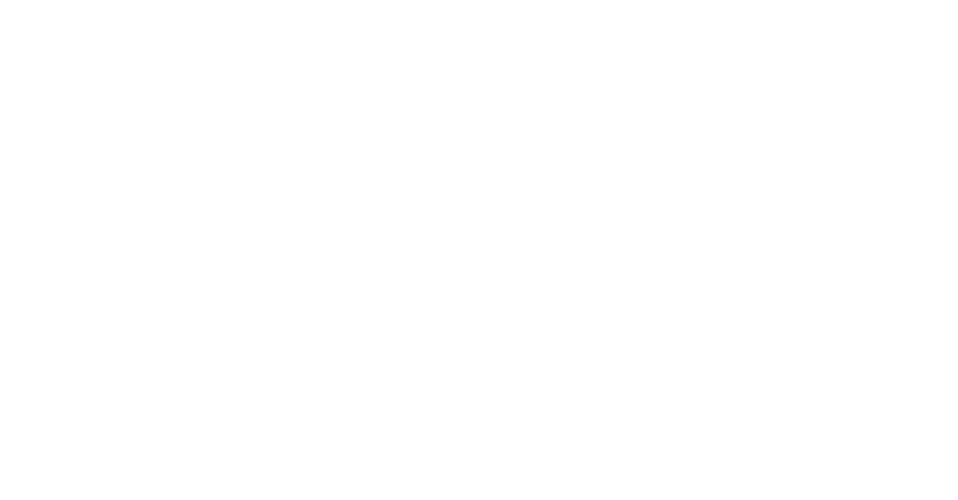
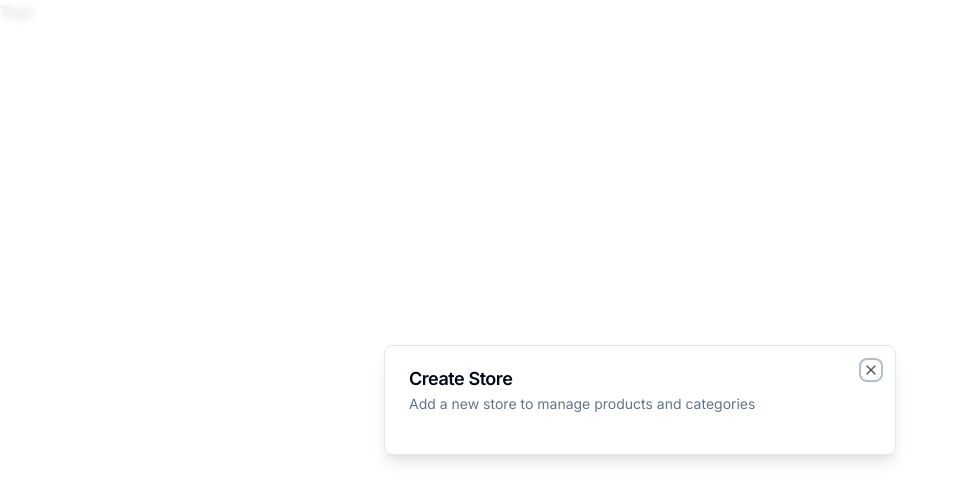
Before and after one commit to tanpld/ecommerce-admin, a Next.js app: page / in a window 1280 px wide. Shown: the top 500 px of the page, without its empty margins (0-958 px from the left). Built offline with nearby package versions, Linux system fonts and the light colour scheme.

Commit message:
feat: modal component

```diff
--- a/app/(root)/page.tsx
+++ b/app/(root)/page.tsx
@@ -1,9 +1,15 @@
-import { UserButton } from "@clerk/nextjs";
+"use client";
+
+import { useStoreModal } from "@/hooks/use-store-modal";
+import { useEffect } from "react";
 
 export default function SetupPage() {
-  return (
-    <p>
-      <UserButton />
-    </p>
-  );
+  const { onOpen, isOpen } = useStoreModal();
+
+  useEffect(() => {
+    if (!isOpen) {
+      onOpen();
+    }
+  }, [isOpen, onOpen]);
+  return <div>Test</div>;
 }
--- a/app/layout.tsx
+++ b/app/layout.tsx
@@ -1,3 +1,4 @@
+import { ModalProvider } from "@/providers/modal-provider";
 import { ClerkProvider } from "@clerk/nextjs";
 import { Inter } from "next/font/google";
 import "./globals.css";
@@ -17,7 +18,10 @@
   return (
     <ClerkProvider>
       <html lang="en">
-        <body className={inter.className}>{children}</body>
+        <body className={inter.className}>
+          {children}
+          <ModalProvider />
+        </body>
       </html>
     </ClerkProvider>
   );
--- /dev/null
+++ b/components/modals/store-modal.tsx
@@ -0,0 +1,19 @@
+"use client";
+
+import { useStoreModal } from "@/hooks/use-store-modal";
+import Modal from "@/components/ui/modal";
+
+interface StoreModalProps {}
+
+export default function StoreModal(props: StoreModalProps) {
+  const { isOpen, onOpen, onClose } = useStoreModal();
+
+  return (
+    <Modal
+      title={"Create Store"}
+      description={"Add a new store to manage products and categories"}
+      isOpen={isOpen}
+      onClose={onClose}
+    ></Modal>
+  );
+}
--- /dev/null
+++ b/components/ui/dialog.tsx
@@ -0,0 +1,123 @@
+"use client";
+
+import * as DialogPrimitive from "@radix-ui/react-dialog";
+import { X } from "lucide-react";
+import * as React from "react";
+
+import { cn } from "@/lib/utils";
+
+const Dialog = DialogPrimitive.Root;
+
+const DialogTrigger = DialogPrimitive.Trigger;
+
+const DialogPortal = ({
+  className,
+  ...props
+}: DialogPrimitive.DialogPortalProps) => (
+  <DialogPrimitive.Portal className={cn(className)} {...props} />
+);
+DialogPortal.displayName = DialogPrimitive.Portal.displayName;
+
+const DialogOverlay = React.forwardRef<
+  React.ElementRef<typeof DialogPrimitive.Overlay>,
+  React.ComponentPropsWithoutRef<typeof DialogPrimitive.Overlay>
+>(({ className, ...props }, ref) => (
+  <DialogPrimitive.Overlay
+    ref={ref}
+    className={cn(
+      "fixed inset-0 z-50 bg-background/80 backdrop-blur-sm data-[state=open]:animate-in data-[state=closed]:animate-out data-[state=closed]:fade-out-0 data-[state=open]:fade-in-0",
+      className
+    )}
+    {...props}
+  />
+));
+DialogOverlay.displayName = DialogPrimitive.Overlay.displayName;
+
+const DialogContent = React.forwardRef<
+  React.ElementRef<typeof DialogPrimitive.Content>,
+  React.ComponentPropsWithoutRef<typeof DialogPrimitive.Content>
+>(({ className, children, ...props }, ref) => (
+  <DialogPortal>
+    <DialogOverlay />
+    <DialogPrimitive.Content
+      ref={ref}
+      className={cn(
+        "fixed left-[50%] top-[50%] z-50 grid w-full max-w-lg translate-x-[-50%] translate-y-[-50%] gap-4 border bg-background p-6 shadow-lg duration-200 data-[state=open]:animate-in data-[state=closed]:animate-out data-[state=closed]:fade-out-0 data-[state=open]:fade-in-0 data-[state=closed]:zoom-out-95 data-[state=open]:zoom-in-95 data-[state=closed]:slide-out-to-left-1/2 data-[state=closed]:slide-out-to-top-[48%] data-[state=open]:slide-in-from-left-1/2 data-[state=open]:slide-in-from-top-[48%] sm:rounded-lg md:w-full",
+        className
+      )}
+      {...props}
+    >
+      {children}
+      <DialogPrimitive.Close className="absolute right-4 top-4 rounded-sm opacity-70 ring-offset-background transition-opacity hover:opacity-100 focus:outline-none focus:ring-2 focus:ring-ring focus:ring-offset-2 disabled:pointer-events-none data-[state=open]:bg-accent data-[state=open]:text-muted-foreground">
+        <X className="h-4 w-4" />
+        <span className="sr-only">Close</span>
+      </DialogPrimitive.Close>
+    </DialogPrimitive.Content>
+  </DialogPortal>
+));
+DialogContent.displayName = DialogPrimitive.Content.displayName;
+
+const DialogHeader = ({
+  className,
+  ...props
+}: React.HTMLAttributes<HTMLDivElement>) => (
+  <div
+    className={cn(
+      "flex flex-col space-y-1.5 text-center sm:text-left",
+      className
+    )}
+    {...props}
+  />
+);
+DialogHeader.displayName = "DialogHeader";
+
+const DialogFooter = ({
+  className,
+  ...props
+}: React.HTMLAttributes<HTMLDivElement>) => (
+  <div
+    className={cn(
+      "flex flex-col-reverse sm:flex-row sm:justify-end sm:space-x-2",
+      className
+    )}
+    {...props}
+  />
+);
+DialogFooter.displayName = "DialogFooter";
+
+const DialogTitle = React.forwardRef<
+  React.ElementRef<typeof DialogPrimitive.Title>,
+  React.ComponentPropsWithoutRef<typeof DialogPrimitive.Title>
+>(({ className, ...props }, ref) => (
+  <DialogPrimitive.Title
+    ref={ref}
+    className={cn(
+      "text-lg font-semibold leading-none tracking-tight",
+      className
+    )}
+    {...props}
+  />
+));
+DialogTitle.displayName = DialogPrimitive.Title.displayName;
+
+const DialogDescription = React.forwardRef<
+  React.ElementRef<typeof DialogPrimitive.Description>,
+  React.ComponentPropsWithoutRef<typeof DialogPrimitive.Description>
+>(({ className, ...props }, ref) => (
+  <DialogPrimitive.Description
+    ref={ref}
+    className={cn("text-sm text-muted-foreground", className)}
+    {...props}
+  />
+));
+DialogDescription.displayName = DialogPrimitive.Description.displayName;
+
+export {
+  Dialog,
+  DialogContent,
+  DialogDescription,
+  DialogFooter,
+  DialogHeader,
+  DialogTitle,
+  DialogTrigger
+};
--- /dev/null
+++ b/components/ui/modal.tsx
@@ -0,0 +1,42 @@
+"use client";
+
+import {
+  Dialog,
+  DialogContent,
+  DialogDescription,
+  DialogHeader,
+  DialogTitle,
+} from "@/components/ui/dialog";
+
+interface ModalProps {
+  title: string;
+  description: string;
+  isOpen: boolean;
+  onClose: () => void;
+  children?: React.ReactNode;
+}
+
+export default function Modal({
+  title,
+  description,
+  isOpen,
+  onClose,
+  children,
+}: ModalProps) {
+  const handleChange = (open: boolean) => {
+    if (!open) {
+      onClose();
+    }
+  };
+  return (
+    <Dialog open={isOpen} onOpenChange={handleChange}>
+      <DialogContent>
+        <DialogHeader>
+          <DialogTitle>{title}</DialogTitle>
+          <DialogDescription>{description}</DialogDescription>
+        </DialogHeader>
+        <div>{children}</div>
+      </DialogContent>
+    </Dialog>
+  );
+}
--- /dev/null
+++ b/hooks/use-store-modal.tsx
@@ -0,0 +1,13 @@
+import { create } from "zustand";
+
+interface useStoreModalStore {
+  isOpen: boolean;
+  onOpen: () => void;
+  onClose: () => void;
+}
+
+export const useStoreModal = create<useStoreModalStore>((set) => ({
+  isOpen: false,
+  onOpen: () => set({ isOpen: true }),
+  onClose: () => set({ isOpen: false }),
+}));
--- a/package.json
+++ b/package.json
@@ -10,6 +10,7 @@
   },
   "dependencies": {
     "@clerk/nextjs": "^4.21.13",
+    "@radix-ui/react-dialog": "^1.0.4",
     "@radix-ui/react-slot": "^1.0.2",
     "@types/node": "20.3.3",
     "@types/react": "18.2.14",
@@ -27,6 +28,7 @@
     "tailwind-merge": "^1.13.2",
     "tailwindcss": "3.3.2",
     "tailwindcss-animate": "^1.0.6",
-    "typescript": "5.1.6"
+    "typescript": "5.1.6",
+    "zustand": "^4.3.8"
   }
 }
--- /dev/null
+++ b/providers/modal-provider.tsx
@@ -0,0 +1,18 @@
+"use client";
+
+import StoreModal from "@/components/modals/store-modal";
+import { useEffect, useState } from "react";
+
+export const ModalProvider = () => {
+  const [isMounted, setIsMounted] = useState(false);
+
+  useEffect(() => {
+    setIsMounted(true);
+  }, []);
+
+  if (!isMounted) {
+    return null;
+  }
+
+  return <StoreModal />;
+};
```
Also changed, not shown: 1 other file (tests, documents, lock files or other folders).
